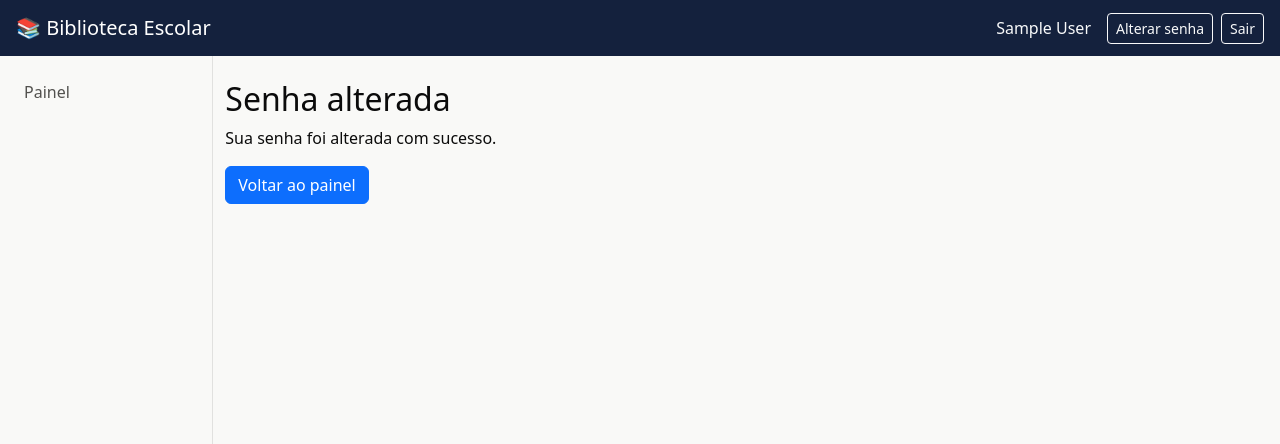
After one commit to PedroVNeves/lib_school, a Django app: page /minha-senha/sucesso/ in a window 1280 px wide. The commit adds this page. Shown: the top 444 px of the page. Run offline with Django 5.2, Linux system fonts and the light colour scheme; the visitor is signed in with stand-in values (Sample User, id 1); data that the repository does not hold is empty.

Commit message:
Add self-service password change for logged-in users
Lets admin_geral (and any authenticated role) change their own
password without depending on the email-based reset flow, which
isn't configured in production.

Co-Authored-By: Claude Sonnet 5 <noreply@anthropic.com>

```diff
--- /dev/null
+++ b/apps/accounts/templates/accounts/password_change_done.html
@@ -0,0 +1,8 @@
+{% extends 'base.html' %}
+{% block content %}
+<div class="col-md-6">
+    <h2>Senha alterada</h2>
+    <p>Sua senha foi alterada com sucesso.</p>
+    <a href="{% url 'dashboard' %}" class="btn btn-primary">Voltar ao painel</a>
+</div>
+{% endblock %}
--- a/apps/accounts/urls.py
+++ b/apps/accounts/urls.py
@@ -4,6 +4,9 @@ from . import views
 
 urlpatterns = [
     path('dashboard/', views.dashboard_redirect, name='dashboard'),
+
+    path('minha-senha/', views.MinhaSenhaChangeView.as_view(), name='password-change'),
+    path('minha-senha/sucesso/', views.MinhaSenhaChangeDoneView.as_view(), name='password-change-done'),
     path('dashboard/admin-geral/', views.DashboardAdminGeralView.as_view(), name='dashboard-admin-geral'),
     path('dashboard/professor/', views.DashboardProfessorView.as_view(), name='dashboard-professor'),
     path('dashboard/aluno/', views.DashboardAlunoView.as_view(), name='dashboard-aluno'),
--- a/apps/accounts/views.py
+++ b/apps/accounts/views.py
@@ -22,6 +22,15 @@ from .utils import gerar_senha
 class CustomLoginView(auth_views.LoginView):
     template_name = 'accounts/login.html'
     redirect_authenticated_user = True
+
+
+class MinhaSenhaChangeView(LoginRequiredMixin, auth_views.PasswordChangeView):
+    template_name = 'accounts/password_change.html'
+    success_url = reverse_lazy('password-change-done')
+
+
+class MinhaSenhaChangeDoneView(LoginRequiredMixin, auth_views.PasswordChangeDoneView):
+    template_name = 'accounts/password_change_done.html'
 
 
 @login_required
--- a/templates/base.html
+++ b/templates/base.html
@@ -29,6 +29,7 @@
             <button class="btn btn-outline-light btn-sm" type="submit">Trocar escola</button>
         </form>
         {% endif %}
+        <a href="{% url 'password-change' %}" class="btn btn-outline-light btn-sm me-2">Alterar senha</a>
         <form method="post" action="{% url 'logout' %}">
             {% csrf_token %}
             <button class="btn btn-outline-light btn-sm" type="submit">Sair</button>
```
Also changed, not shown: apps/accounts/templates/accounts/password_change.html (added, +11 -0 lines).
